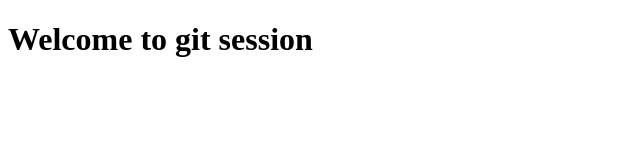
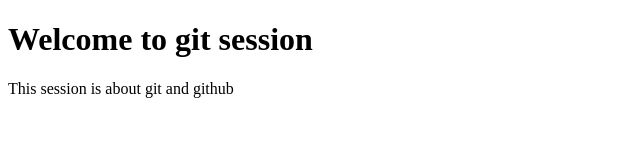
Before and after one commit to thecuriousteam/Inspiration-App, a plain HTML site: page index.html in a window 1280 px wide. Shown: the whole page, without its empty margins (0-640 px from the left). Drawn offline with Linux system fonts and the light colour scheme.

Commit message:
added paragraph

```diff
--- a/index.html
+++ b/index.html
@@ -7,5 +7,6 @@
 	</head>
 	<body>
 		<h1>Welcome to git session</h1>
+		<p>This session is about git and github</p>
 	</body>
 </html>
```
